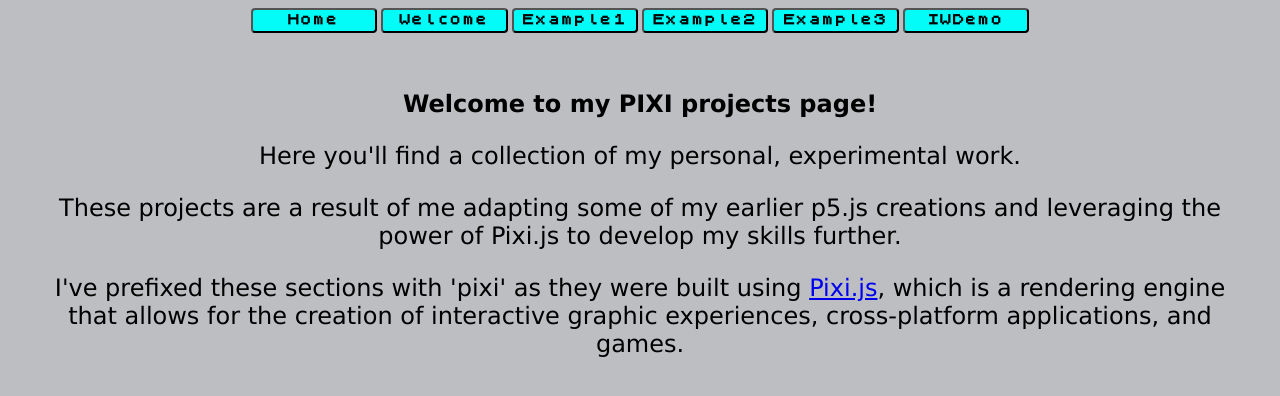
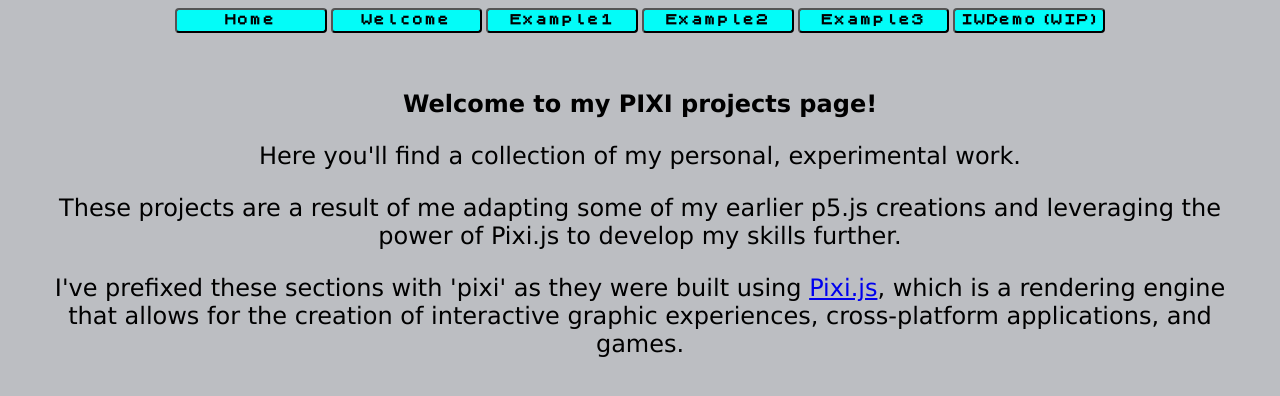
Before and after one commit to Aether105/Portfolio, a plain HTML site: page pages/pixi-projects.html in a window 1280 px wide. Drawn offline with Linux system fonts and the light colour scheme.

Commit message:
Changed the IWDemo button to IWDemo (WIP) as it's still a work in progress.

```diff
--- a/pages/pixi-projects.html
+++ b/pages/pixi-projects.html
@@ -21,7 +21,7 @@
     button {
         background-color: #03fcf8;
         border-radius: 4px;
-        width: 10%;
+        width: 12%;
         height: 25px;
         font-size: 13px;
         font-weight: bold;
@@ -44,7 +44,7 @@
         <button onclick="loadPage('example1.html')">Example1</button>
         <button onclick="loadPage('example2.html')">Example2</button>
         <button onclick="loadPage('example3.html')">Example3</button>
-        <button onclick="loadPage('iWDemo.html')">IWDemo</button>
+        <button onclick="loadPage('iWDemo.html')">IWDemo(WIP)</button>
     </div>
 
     <!-- Bottom Content -->
```
